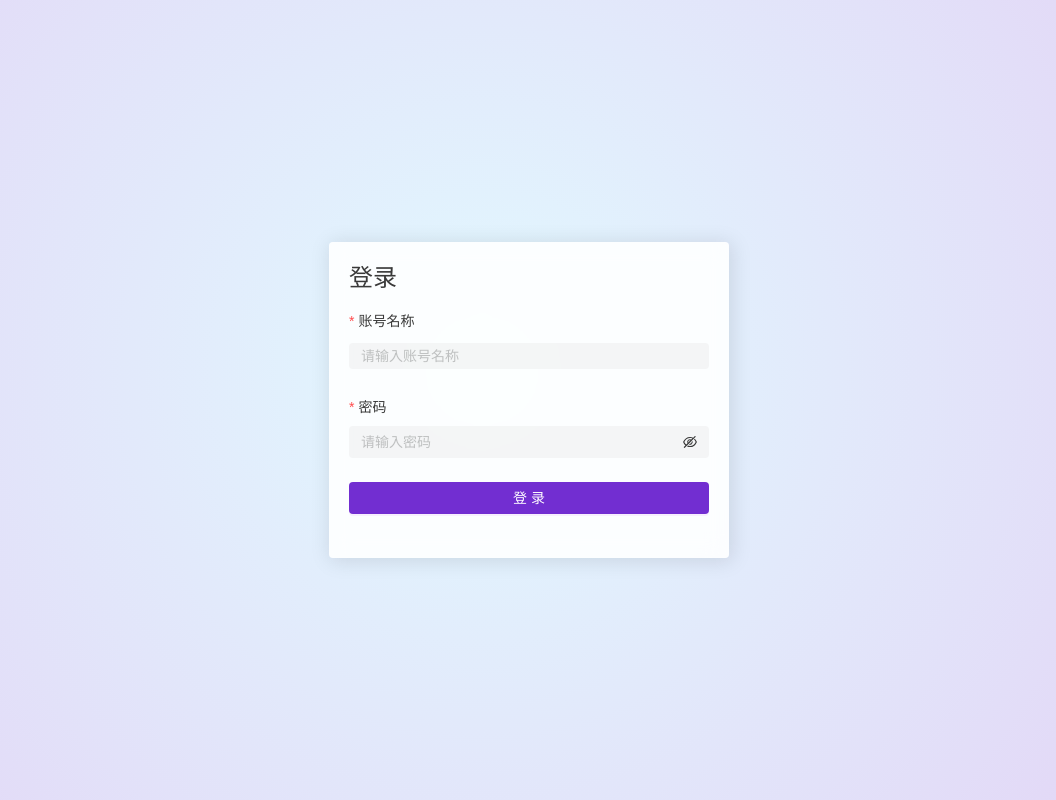
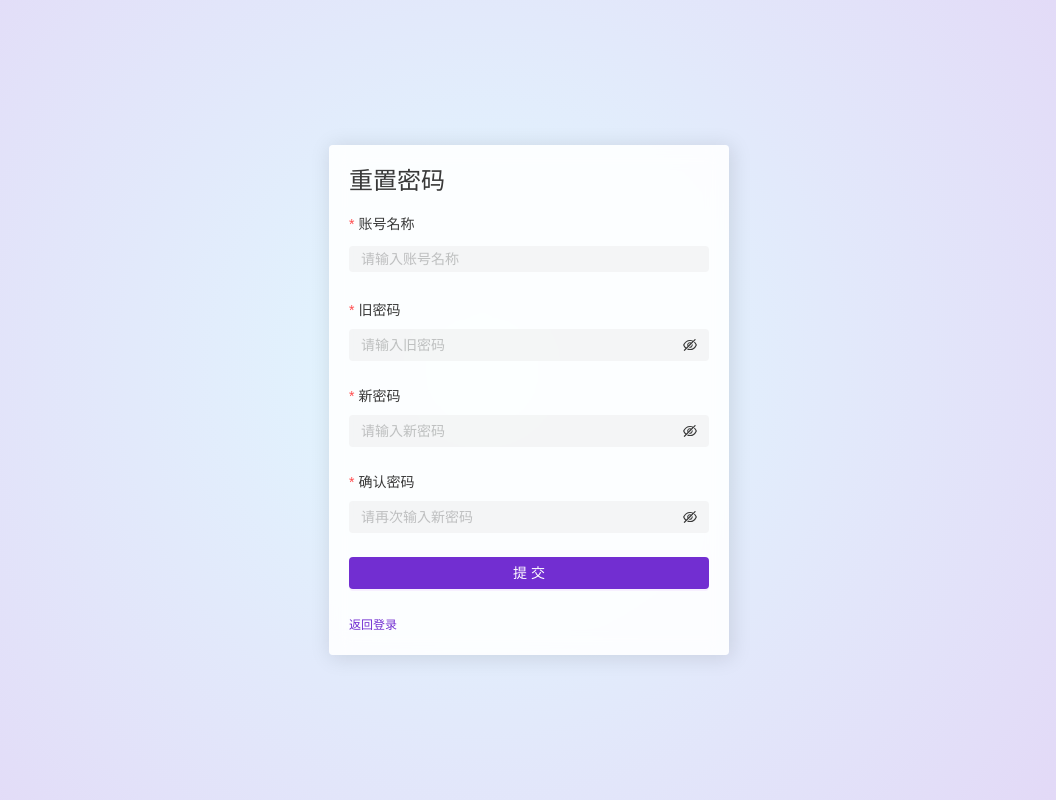
Before and after one commit to RaggedyWalker/beta-eye-react, a React (Vite) app: page /eye/resetpw in a window 1280 px wide. Before the commit this address led to /eye/login. Shown: the whole page, without its empty margins (111-1167 px from the left). Built offline with nearby package versions, Linux system fonts and the light colour scheme; what @raggedywalkerjonny/klinecharts would draw is missing.

Commit message:
feat: 用户重置密码，用户申请账号

```diff
--- /dev/null
+++ b/src/pages/user/login/ApplyForAccount.tsx
@@ -0,0 +1,112 @@
+import { useNavigate } from 'react-router-dom';
+import { App, Button, Form, Input } from 'antd';
+import service from '@/service';
+
+interface FieldType {
+  userName: string;
+  email: string;
+  phone?: string;
+  inviteKey?: string;
+  reason: string;
+}
+
+function ApplyForAccount() {
+  const { message } = App.useApp();
+  const [form] = Form.useForm<FieldType>();
+  const navigate = useNavigate();
+
+  // 表单提交时的处理函数
+  const onFinish = async (values: FieldType) => {
+    console.log('Form Data:', values);
+    try {
+      await service.user.checkIfUserExist(values);
+      const result = await service.user.applyForAccount(values);
+      message.success(result.message);
+      navigate('/login');
+    } catch (e) {
+      message.error((e as Error).message);
+    }
+  };
+
+  return (
+    <div>
+      <Form
+        form={form}
+        name="register"
+        onFinish={onFinish}
+        layout="vertical"
+        variant={'filled'}
+      >
+        <Form.Item
+          label="账号名称"
+          name="userName"
+          rules={[
+            { required: true, message: '请输入账号名称!' },
+            { min: 3, message: '账号名称至少为 3 个字符!' },
+          ]}
+        >
+          <Input placeholder="请输入账号名称" />
+        </Form.Item>
+
+        <Form.Item
+          label="邮箱"
+          name="email"
+          required
+          rules={[
+            {
+              type: 'email',
+              message: '请输入有效的邮箱地址!',
+            },
+          ]}
+        >
+          <Input placeholder="请输入邮箱（选填）" />
+        </Form.Item>
+
+        <Form.Item
+          label="手机号"
+          name="phone"
+          rules={[
+            {
+              pattern: /^[1][3-9][0-9]{9}$/,
+              message: '请输入有效的手机号!',
+            },
+          ]}
+        >
+          <Input placeholder="请输入手机号（选填）" />
+        </Form.Item>
+
+        <Form.Item
+          label="邀请码"
+          name="inviteKey"
+          tooltip="如有邀请码，后台会自动处理申请"
+        >
+          <Input placeholder="请输入邀请码（选填）" />
+        </Form.Item>
+
+        <Form.Item label="申请原因" name="reason" required>
+          <Input
+            placeholder="请输入申请原因（选填）"
+            maxLength={20}
+            showCount
+          />
+        </Form.Item>
+
+        <Form.Item>
+          <Button type="primary" htmlType="submit" block>
+            申请
+          </Button>
+        </Form.Item>
+      </Form>
+      <p>
+        <a
+          className="text-xs text-primary cursor-pointer"
+          onClick={() => navigate('/login')}
+        >
+          已有账号？去登录吧!
+        </a>
+      </p>
+    </div>
+  );
+}
+
+export default ApplyForAccount;
--- a/src/pages/user/login/Login.tsx
+++ b/src/pages/user/login/Login.tsx
@@ -115,6 +115,20 @@ function Login() {
           </a>
         </p>
       )}
+      <p className="flex justify-between">
+        <a
+          className="text-xs text-primary cursor-pointer"
+          onClick={() => navigate('/resetpw')}
+        >
+          重置密码
+        </a>
+        <a
+          className="text-xs text-primary cursor-pointer"
+          onClick={() => navigate('/applyForAccount')}
+        >
+          申请使用账号
+        </a>
+      </p>
     </div>
   );
 }
--- /dev/null
+++ b/src/pages/user/login/Resetpw.tsx
@@ -0,0 +1,122 @@
+import { useNavigate } from 'react-router-dom';
+import { App, Button, Form, Input } from 'antd';
+import service from '@/service';
+
+interface FieldType {
+  userName: string;
+  oldpw: string;
+  newpw: string;
+  repeatNewpw: string;
+}
+
+function Resetpw() {
+  const { message } = App.useApp();
+  const [form] = Form.useForm<FieldType>();
+  const navigate = useNavigate();
+
+  // 表单提交时的处理函数
+  const onFinish = async (values: FieldType) => {
+    console.log('Form Data:', values);
+    try {
+      await service.user.resetpw({
+        userName: values.userName,
+        oldpw: values.oldpw,
+        newpw: values.newpw,
+      });
+      message.success('密码重置成功');
+      navigate('/login');
+    } catch (e) {
+      message.error((e as Error).message);
+    }
+  };
+
+  return (
+    <div>
+      <Form
+        form={form}
+        name="register"
+        onFinish={onFinish}
+        layout="vertical"
+        variant={'filled'}
+        autoComplete="new-password"
+      >
+        <Form.Item
+          label="账号名称"
+          name="userName"
+          rules={[{ required: true, message: '请输入账号名称!' }]}
+        >
+          <Input placeholder="请输入账号名称" autoComplete="new-password" />
+        </Form.Item>
+
+        <Form.Item label="旧密码" name="oldpw" required>
+          <Input.Password
+            placeholder="请输入旧密码"
+            autoComplete="new-password"
+          />
+        </Form.Item>
+
+        <Form.Item
+          label="新密码"
+          name="newpw"
+          required
+          rules={[
+            { min: 6, message: '密码至少为 6 个字符!' },
+            {
+              validator(rule, value) {
+                if (value && value === form.getFieldValue('oldpw')) {
+                  return Promise.reject('新密码不能与就密码一致');
+                }
+                return Promise.resolve();
+              },
+              validateTrigger: 'blur',
+            },
+          ]}
+        >
+          <Input.Password
+            placeholder="请输入新密码"
+            autoComplete="new-password"
+          />
+        </Form.Item>
+
+        <Form.Item
+          label="确认密码"
+          name="repeatNewpw"
+          required
+          rules={[
+            { min: 6, message: '密码至少为 6 个字符!' },
+            {
+              validator(rule, value) {
+                if (value && value !== form.getFieldValue('newpw')) {
+                  return Promise.reject('两次输入的密码不一致，请重新输入');
+                }
+                return Promise.resolve();
+              },
+              validateTrigger: 'blur',
+            },
+          ]}
+        >
+          <Input.Password
+            placeholder="请再次输入新密码"
+            autoComplete="new-password"
+          />
+        </Form.Item>
+
+        <Form.Item>
+          <Button type="primary" htmlType="submit" block>
+            提交
+          </Button>
+        </Form.Item>
+      </Form>
+      <p>
+        <a
+          className="text-xs text-primary cursor-pointer"
+          onClick={() => navigate('/login')}
+        >
+          返回登录
+        </a>
+      </p>
+    </div>
+  );
+}
+
+export default Resetpw;
--- a/src/pages/user/login/page.tsx
+++ b/src/pages/user/login/page.tsx
@@ -1,8 +1,10 @@
 import { useEffect, useState } from 'react';
 import { useLocation } from 'react-router-dom';
 import BetaCard from '@/components/layout/Card';
+import ApplyForAccount from './ApplyForAccount';
 import Login from './Login';
 import Registry from './Regsitry';
+import Resetpw from './Resetpw';
 
 const background = {
   a: {
@@ -16,13 +18,41 @@ const background = {
   b: { backgroundImage: 'linear-gradient(-225deg, #E3FDF5 0%, #FFE6FA 100%)' },
 };
 
+type ActionType = 'login' | 'registry' | 'applyForAccount' | 'resetpw';
 function LoginPage() {
   const location = useLocation();
-  const [action, setAction] = useState<'login' | 'registry'>('login');
+  const [action, setAction] = useState<ActionType>('login');
 
   useEffect(() => {
-    setAction(location.pathname === '/registry' ? 'registry' : 'login');
+    if (location.pathname === '/registry') {
+      setAction('registry');
+    } else if (location.pathname === '/login') {
+      setAction('login');
+    } else if (location.pathname === '/applyForAccount') {
+      setAction('applyForAccount');
+    } else if (location.pathname === '/resetpw') {
+      setAction('resetpw');
+    }
   }, [location.pathname]);
+
+  const actionEnum = {
+    registry: {
+      component: <Registry></Registry>,
+      title: '注册',
+    },
+    login: {
+      component: <Login></Login>,
+      title: '登录',
+    },
+    applyForAccount: {
+      component: <ApplyForAccount></ApplyForAccount>,
+      title: '申请账号',
+    },
+    resetpw: {
+      component: <Resetpw></Resetpw>,
+      title: '重置密码',
+    },
+  };
 
   return (
     <div
@@ -41,9 +71,9 @@ function LoginPage() {
         }}
       >
         <div className="text-2xl font-bold mb-4">
-          {action === 'login' ? '登录' : '注册'}
+          {actionEnum[action].title}
         </div>
-        {action === 'login' ? <Login /> : <Registry />}
+        {actionEnum[action].component}
       </BetaCard>
     </div>
   );
--- a/src/routes/routesConfig.tsx
+++ b/src/routes/routesConfig.tsx
@@ -9,6 +9,7 @@ import TrainPage from '@/pages/playground/train/page';
 import TrainSandBox from '@/pages/playground/train/sandbox/page';
 import PredictPage from '@/pages/strategy/predict/page.tsx';
 import LoginPage from '@/pages/user/login/page';
+import Resetpw from '@/pages/user/login/Resetpw';
 
 // const TrainSandBox = () => import('@/pages/playground/train/sandbox/page');
 
@@ -44,6 +45,22 @@ const routesConfig = [
     element: <LoginPage />,
     meta: {
       title: '注册',
+      auth: false,
+    },
+  },
+  {
+    path: '/resetpw',
+    element: <LoginPage />,
+    meta: {
+      title: '重置密码',
+      auth: false,
+    },
+  },
+  {
+    path: '/applyForAccount',
+    element: <LoginPage />,
+    meta: {
+      title: '申请账号',
       auth: false,
     },
   },
--- a/src/service/user.ts
+++ b/src/service/user.ts
@@ -5,7 +5,10 @@ import CryptoJS from 'crypto-js';
 const key = 'beta_secret_key';
 
 const user = {
-  async login(data: { userName?: string; password: string }): Promise<LoginInfo> {
+  async login(data: {
+    userName?: string;
+    password: string;
+  }): Promise<LoginInfo> {
     data.password = CryptoJS.AES.encrypt(data.password, key).toString();
     const result = await axios.post('/user/login', data);
     return result.data;
@@ -20,6 +23,35 @@ const user = {
     const result = await axios.post('/user/registry', data);
     return result;
   },
+
+  async applyForAccount(data: {
+    userName: string;
+    email: string;
+    phone?: string;
+    reason: string;
+    inviteKey?: string;
+  }): Promise<{ message: string }> {
+    const result = await axios.post('/user/applyForAccount', data);
+    return result.data;
+  },
+
+  async checkIfUserExist(data: {
+    userName: string;
+    email: string;
+    phone?: string;
+  }) {
+    const result = await axios.post('/user/checkIfUserExist', data);
+    return result.data;
+  },
+
+  async resetpw(data: {
+    userName: string;
+    oldpw: string;
+    newpw: string;
+  }) {
+    const result = await axios.post('/user/resetpw', data);
+    return result.data;
+  }
 };
 
 export default user;
```
